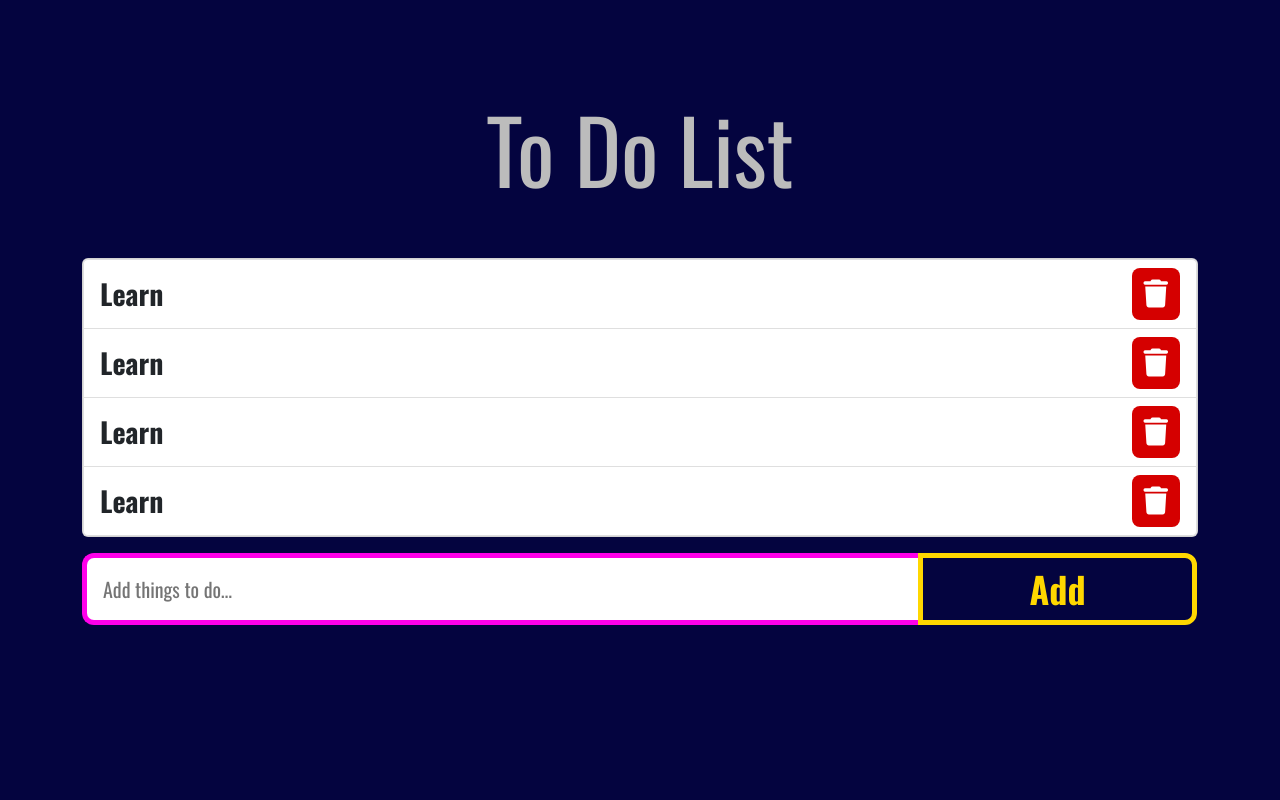
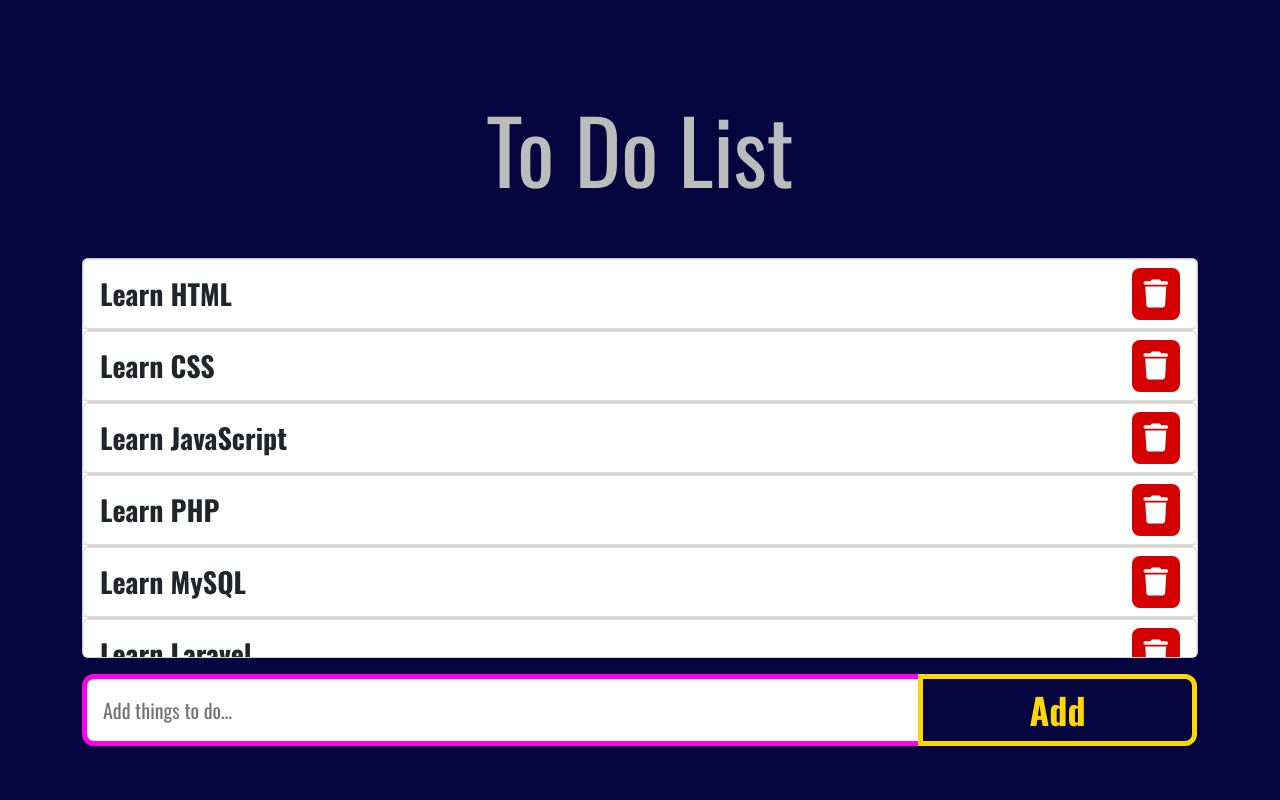
Before and after one commit to DeSantisDomiziano/php-todo-list-json, a PHP site: page / in a window 1280 px wide. Run offline with PHP 8.4, Linux system fonts and the light colour scheme.

Commit message:
add data to read

```diff
--- /dev/null
+++ b/data_json.json
@@ -0,0 +1,26 @@
+[
+    {
+        "todo": "Learn HTML",
+        "do": true
+    },
+    {
+        "todo": "Learn CSS",
+        "do": true
+    },
+    {
+        "todo": "Learn JavaScript",
+        "do": true
+    },
+    {
+        "todo": "Learn PHP",
+        "do": false
+    },
+    {
+        "todo": "Learn MySQL",
+        "do": false
+    },
+    {
+        "todo": "Learn Laravel",
+        "do": false
+    }
+]
--- /dev/null
+++ b/data_php.php
@@ -0,0 +1,5 @@
+<?php
+//FILE DEDICATO ALLA LETTURA DEI DATI JSON
+$dataJSON = file_get_contents('data_json.json');
+echo $dataJSON;
+?>
--- a/index.php
+++ b/index.php
@@ -22,27 +22,9 @@
        <h1 class="text-capitalize text-center py-5">to do list</h1>
 
        <div class="card mb-3">
-            <ul class="list-group list-group-flus">
+            <ul class="list-group list-group-flus" v-for="task in tasks">
                 <li class="list-group-item d-flex justify-content-between align-items-center">
-                    <span>Learn</span>
-                    <div class="trash">
-                        <i class="fa-solid fa-trash"></i>
-                    </div>
-                </li>
-                <li class="list-group-item d-flex justify-content-between align-items-center">
-                    <span>Learn</span>
-                    <div class="trash">
-                        <i class="fa-solid fa-trash"></i>
-                    </div>
-                </li>
-                <li class="list-group-item d-flex justify-content-between align-items-center">
-                    <span>Learn</span>
-                    <div class="trash">
-                        <i class="fa-solid fa-trash"></i>
-                    </div>
-                </li>
-                <li class="list-group-item d-flex justify-content-between align-items-center">
-                    <span>Learn</span>
+                    <span>{{ task.todo }}</span>
                     <div class="trash">
                         <i class="fa-solid fa-trash"></i>
                     </div>
--- a/main.js
+++ b/main.js
@@ -3,7 +3,16 @@ const { createApp } = Vue
 createApp({
   data() {
     return {
-      message: 'Hello Vue!'
+        tasks: null,
+        api_data: 'data_php.php'
     }
+  },
+  mounted() {
+    axios
+    .get(this.api_data)
+    .then(resp => {
+        console.log(resp.data);
+        this.tasks = resp.data;
+    })
   }
 }).mount('#app')
```
